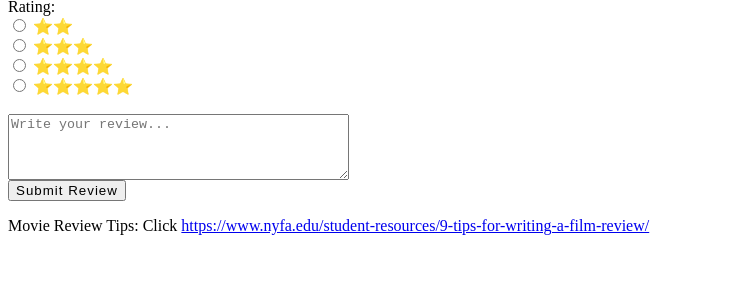
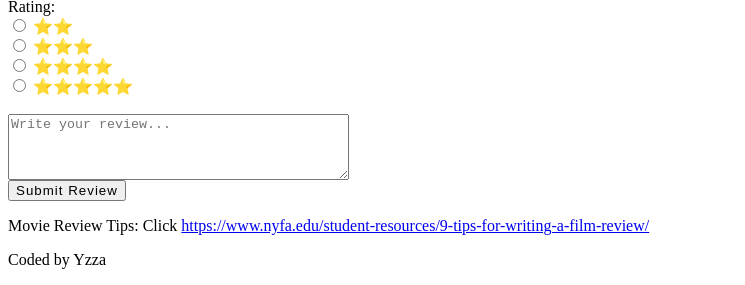
Before and after one commit to zephyrr23/FV_ICT9S_Q1DRILL2_BALDERAMA-YZZA, a plain HTML site: page index.html in a window 1280 px wide. Shown: the part 565-850 px from the top of the page, without its empty margins (0-745 px from the left). Before the commit the page ends 808 px from the top, so only its background shows below. Drawn offline with Linux system fonts and the light colour scheme.

Commit message:
Update index.html

```diff
--- a/index.html
+++ b/index.html
@@ -69,6 +69,6 @@
         </div>
 
     </div>
-
+      <p>Coded by Yzza</p>
 </body>
 </html>
```
